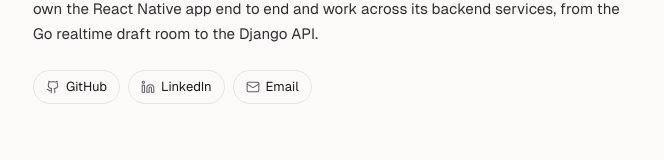
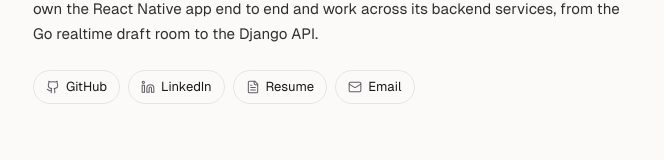
Before and after one commit to kabeerx9/portfolio, a Next.js app: page / in a window 1280 px wide. Shown: the part 219-379 px from the top of the page, without its empty margins (307-971 px from the left). Built offline with nearby package versions, Linux system fonts and the light colour scheme.

Commit message:
Add resume PDF and link

```diff
--- a/app/page.tsx
+++ b/app/page.tsx
@@ -1,4 +1,4 @@
-import { ArrowUpRight, Github, Linkedin, Mail, MapPin } from 'lucide-react';
+import { ArrowUpRight, FileText, Github, Linkedin, Mail, MapPin } from 'lucide-react';
 import Image from 'next/image';
 import type { ReactNode } from 'react';
 import { profile, projects, work } from '@/lib/content';
@@ -34,6 +34,7 @@ export default function Home() {
         <nav className="mt-6 flex flex-wrap gap-2" aria-label="Links">
           <Chip href={profile.github} icon={<Github size={14} strokeWidth={1.75} />}>GitHub</Chip>
           <Chip href={profile.linkedin} icon={<Linkedin size={14} strokeWidth={1.75} />}>LinkedIn</Chip>
+          <Chip href={profile.resume} icon={<FileText size={14} strokeWidth={1.75} />}>Resume</Chip>
           <Chip href={`mailto:${profile.email}`} icon={<Mail size={14} strokeWidth={1.75} />}>Email</Chip>
         </nav>
       </header>
--- a/lib/content.ts
+++ b/lib/content.ts
@@ -20,6 +20,7 @@ export const profile = {
   email: 'kabeer786joshi@gmail.com',
   github: 'https://github.com/kabeerx9',
   linkedin: 'https://www.linkedin.com/in/kabeer-joshi-7173061aa',
+  resume: '/kabeer-joshi-resume.pdf',
   stack: ['TypeScript', 'React Native', 'Expo', 'React', 'Go', 'Django', 'Node', 'Postgres', 'Redis', 'Swift'],
 };
 
```
Also changed, not shown: 1 other file (tests, documents, lock files or other folders).
